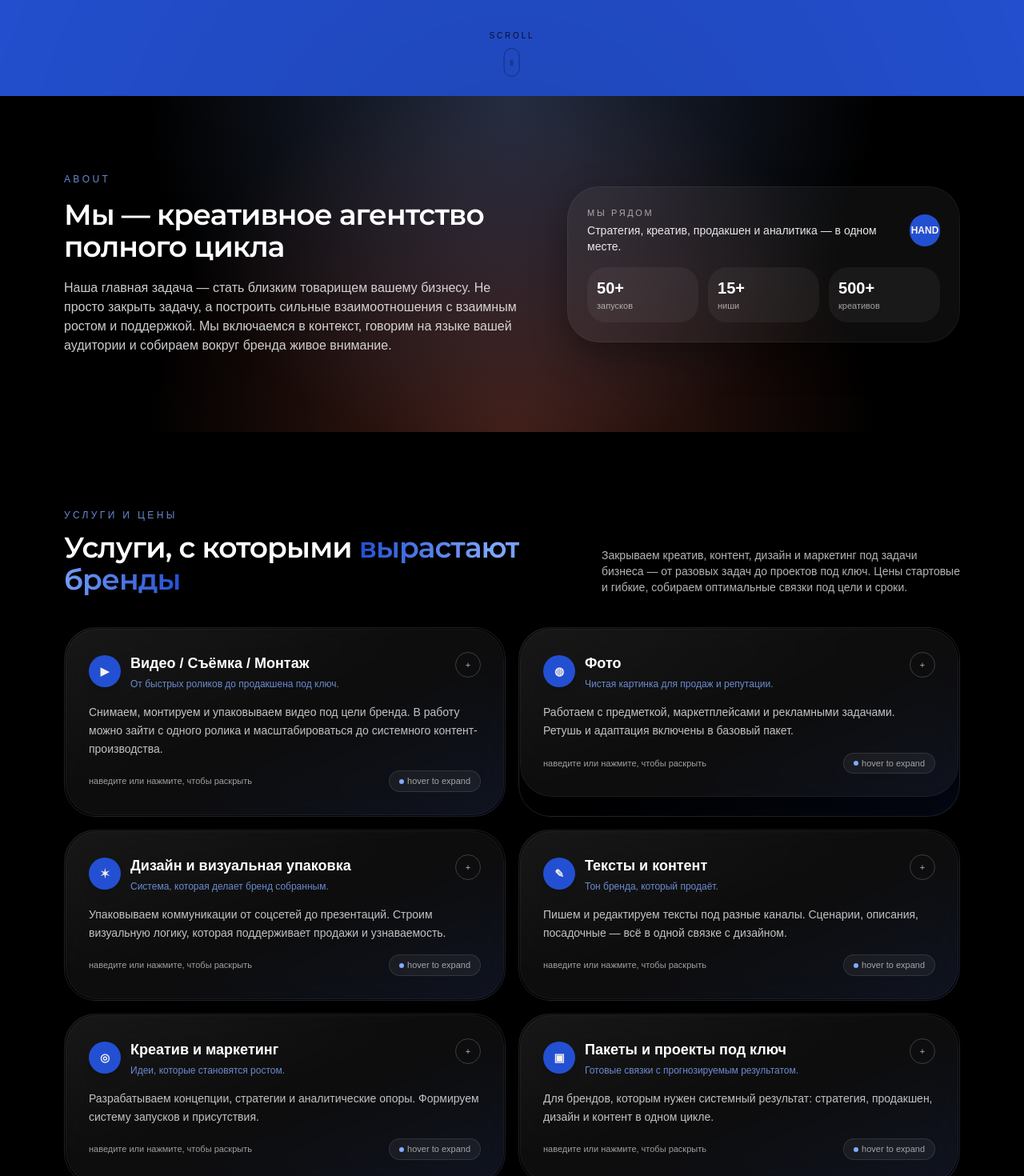
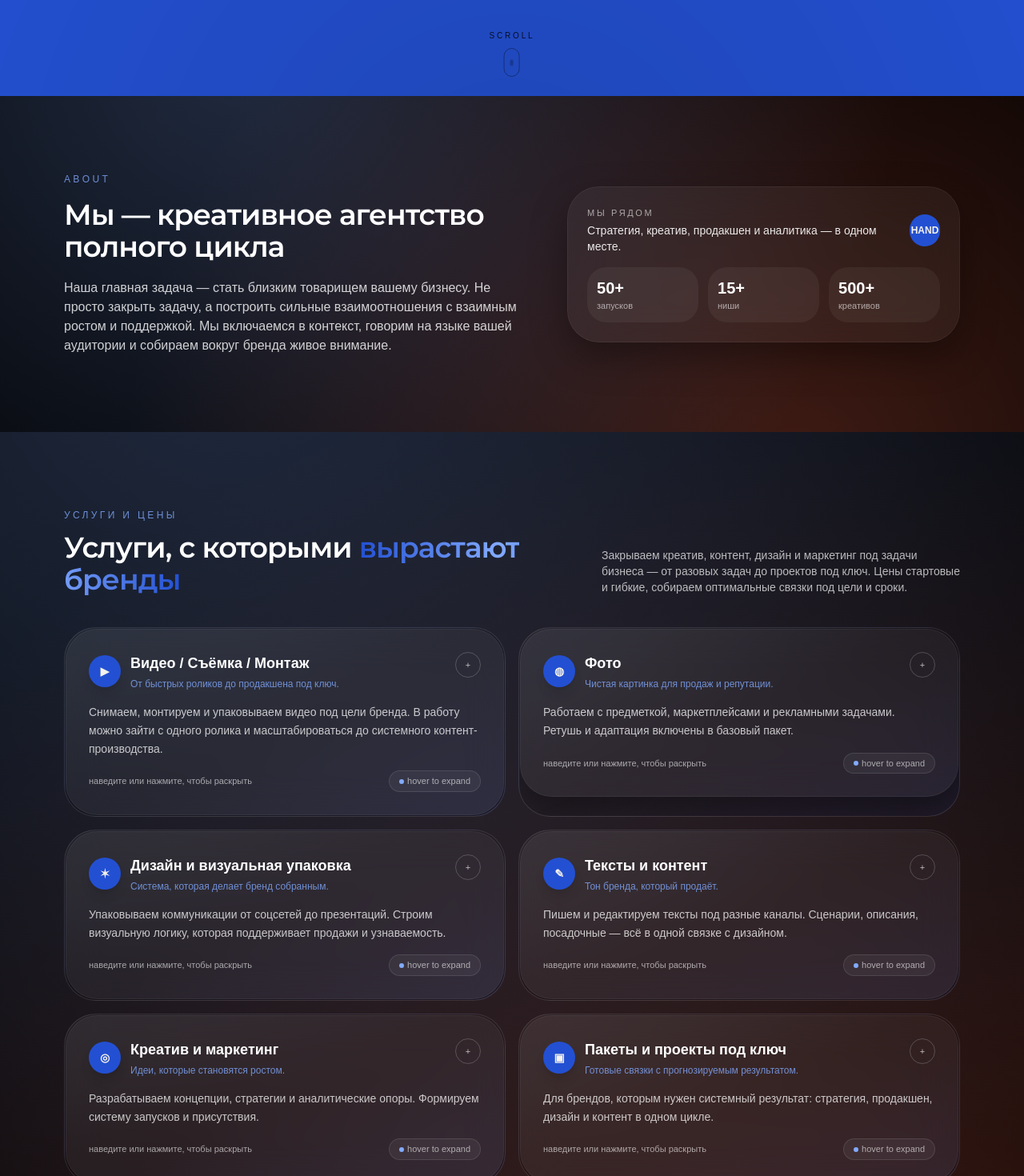
Before and after one commit to 11qq-ksa/hand-landing, a Next.js app: page / in a window 1280 px wide. Shown: the part 680-2150 px from the top of the page at 80% size. Built offline with nearby package versions, Linux system fonts and the light colour scheme; a web font is replaced by a local one.

Commit message:
gradient through blocks

```diff
--- a/src/app/globals.css
+++ b/src/app/globals.css
@@ -43,6 +43,34 @@ body.light {
   @apply max-w-6xl mx-auto;
 }
 
+.section-flow {
+  background-color: #000;
+  background-image:
+    radial-gradient(circle at top, rgba(130, 170, 255, 0.25), transparent 60%),
+    radial-gradient(circle at bottom, rgba(255, 110, 80, 0.25), transparent 60%);
+  background-size: 180% 180%;
+  background-position: 0% 0%, 100% 100%;
+  animation: handFlow 18s ease-in-out infinite;
+}
+
+@keyframes handFlow {
+  0% {
+    background-position: 0% 0%, 100% 100%;
+  }
+  50% {
+    background-position: 100% 20%, 0% 80%;
+  }
+  100% {
+    background-position: 0% 0%, 100% 100%;
+  }
+}
+
+@media (prefers-reduced-motion: reduce) {
+  .section-flow {
+    animation: none;
+  }
+}
+
 /* Particles.js canvas styling */
 .particles-js-canvas-el {
   position: absolute;
--- a/src/app/page.tsx
+++ b/src/app/page.tsx
@@ -324,7 +324,7 @@ export default function Page() {
           id="about"
           ref={aboutRef}
           aria-labelledby="about-title"
-          className="section-padding py-16 md:py-24 bg-black bg-radial-hand"
+          className="section-padding py-16 md:py-24 section-flow"
         >
           <div className="max-width grid gap-10 md:grid-cols-[minmax(0,1.2fr)_minmax(0,1fr)] items-center">
             <motion.div
@@ -386,7 +386,7 @@ export default function Page() {
           id="services"
           ref={servicesRef}
           aria-labelledby="services-title"
-          className="section-padding py-18 md:py-24 bg-black"
+          className="section-padding py-18 md:py-24 section-flow"
         >
           <div className="max-width">
             <div className="flex flex-col md:flex-row md:items-end md:justify-between gap-6 mb-10">
@@ -498,7 +498,7 @@ export default function Page() {
           id="team"
           ref={teamRef}
           aria-labelledby="team-title"
-          className="section-padding py-18 md:py-24 bg-black"
+          className="section-padding py-18 md:py-24 section-flow"
         >
           <div className="max-width">
             <div className="flex flex-col md:flex-row md:items-center md:justify-between gap-6 mb-10">
@@ -567,7 +567,7 @@ export default function Page() {
           id="contact"
           ref={contactRef}
           aria-labelledby="contact-title"
-          className="section-padding py-18 md:py-24 bg-black"
+          className="section-padding py-18 md:py-24 section-flow"
         >
           <div className="max-width">
             <motion.div
--- a/src/components/CaseStudiesSection.tsx
+++ b/src/components/CaseStudiesSection.tsx
@@ -43,7 +43,7 @@ export const CaseStudiesSection = () => {
       id="cases"
       ref={ref}
       aria-labelledby="cases-title"
-      className="section-padding py-20 md:py-28 bg-black"
+      className="section-padding py-20 md:py-28 section-flow"
     >
       <div className="max-width">
         <div className="flex flex-col md:flex-row md:items-end md:justify-between gap-8 mb-10">
```
